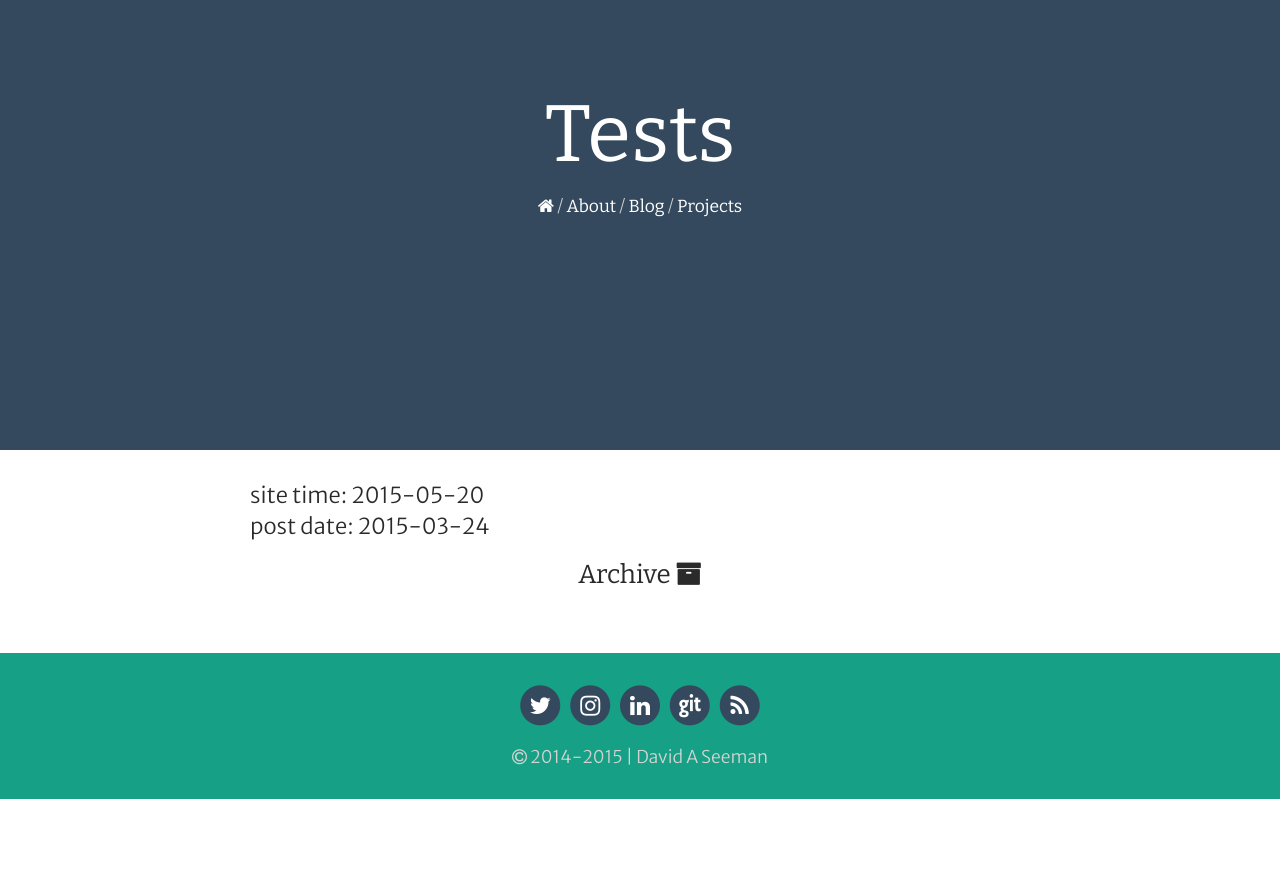
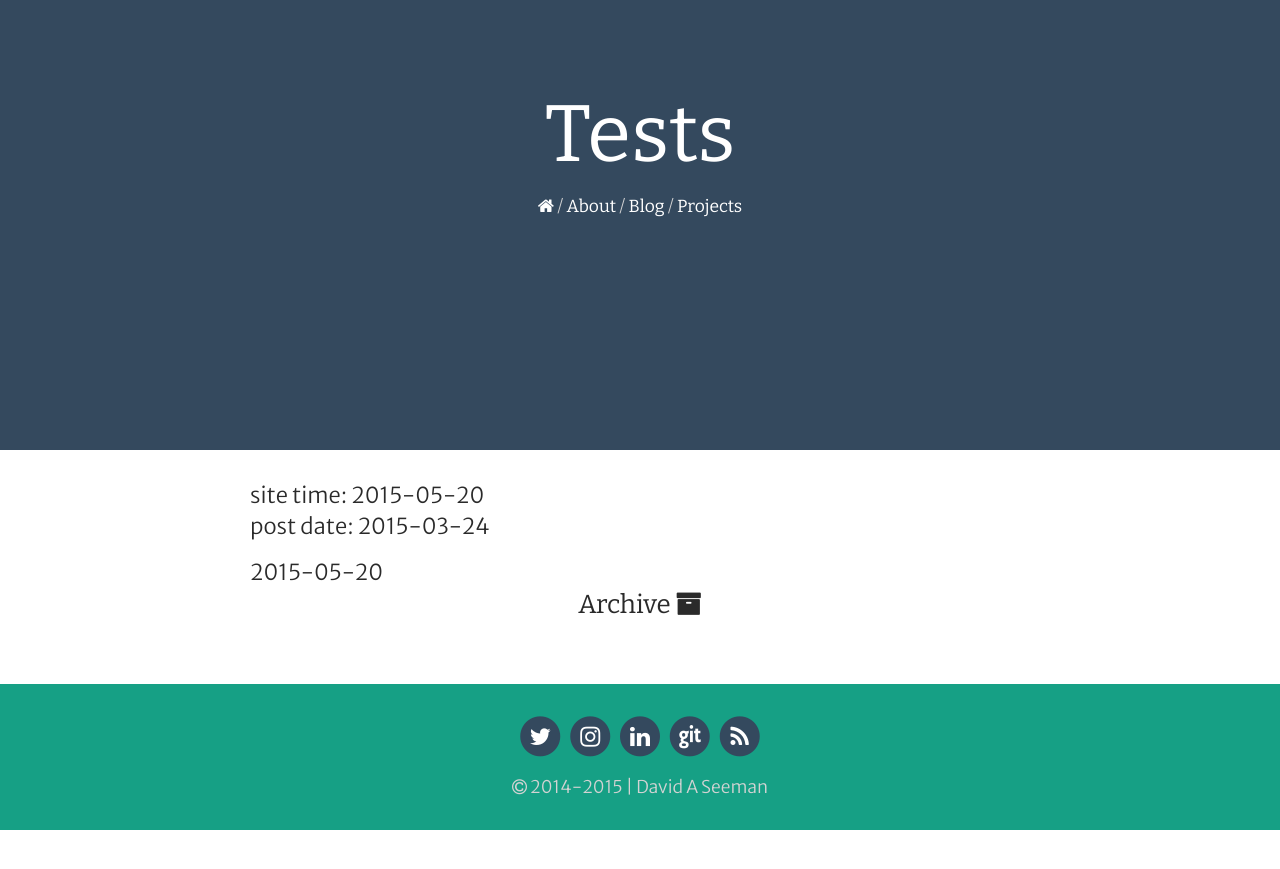
Before and after one commit to Shipwright/daveas.github.io, a Jekyll site: the page built from test.html, in a window 1280 px wide. Shown: the top 869 px of the page. Built offline with Jekyll 4.4.1, drawn with Linux system fonts in a browser that asks for light colours; nearby versions of some CDN libraries; some web fonts are replaced.

Commit message:
Update test.html

```diff
--- a/_includes/test.html
+++ b/_includes/test.html
@@ -4,6 +4,12 @@ site time: {{ site.time | date: "%F" }}<br>
 post date: {{ post.date | date: "%F" }}<br>
 {% endfor %}
 </p>
+
+{% capture todays_date %}{{ site.time | date: "%F" }}{% endcapture %}
+{% capture post_date %}{{ post.date | date: "%F" }}{% endcapture %}
+{% assign date_diff = todays_date - post_date %}
+{{ date_diff }}
+
 
 <!-- for posts, diff(site.time,post.date), if diff>1year, show, endif, endfor -->
 
```
